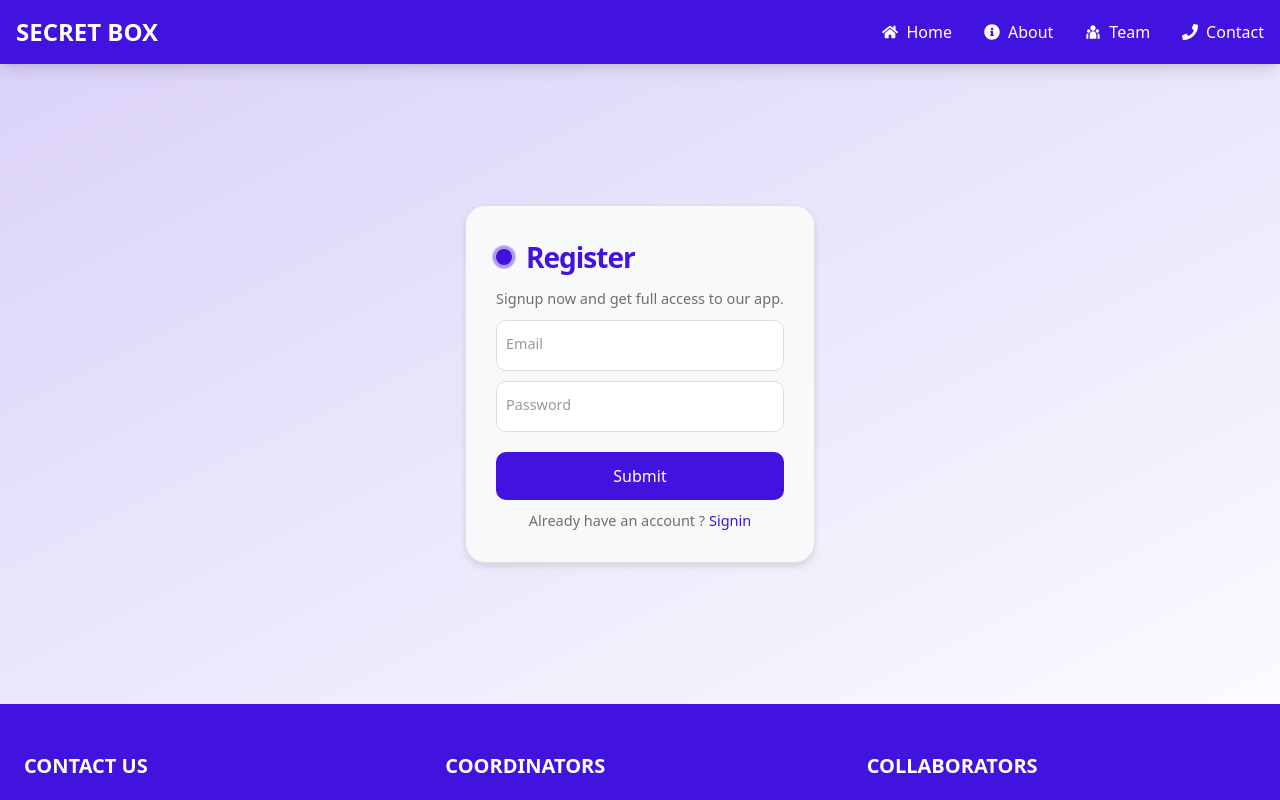
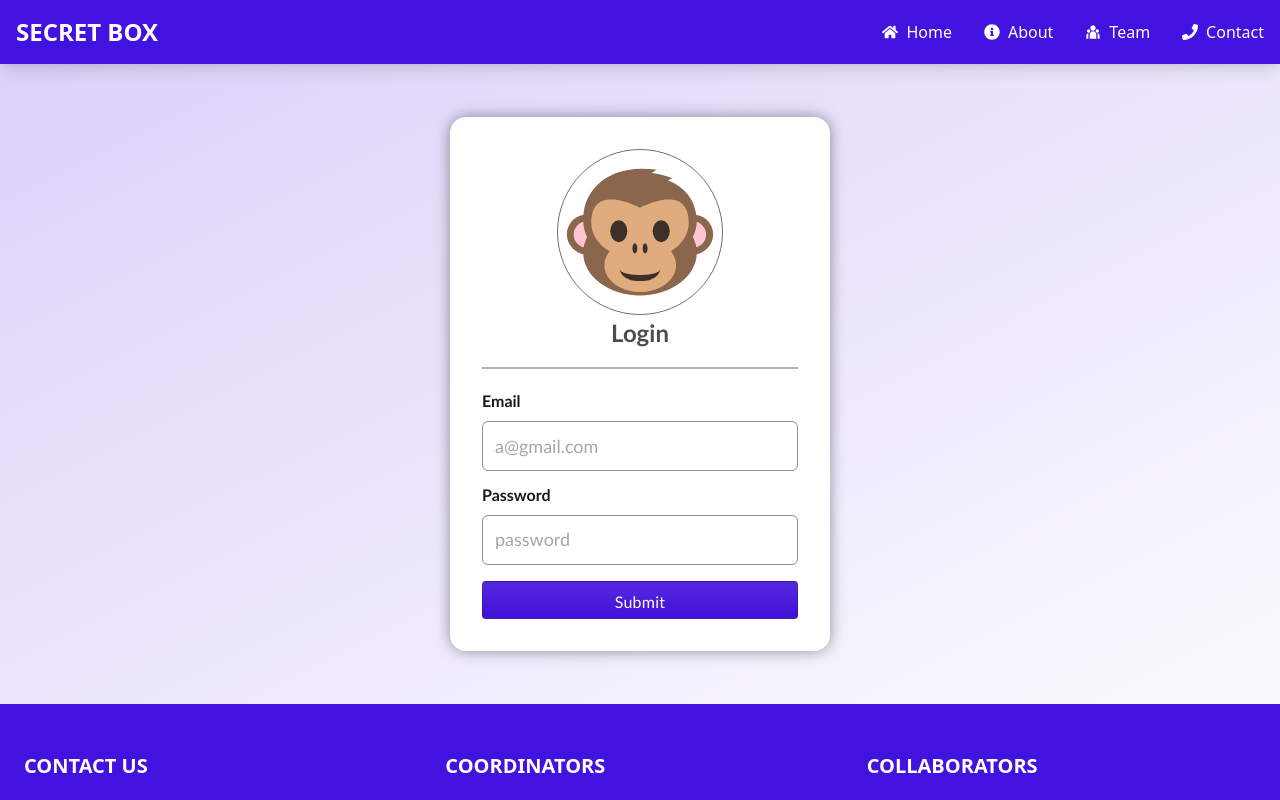
Before and after one commit to AadiJainTikamgarh/Secret-Box, a Next.js app: page /signup2 in a window 1280 px wide. Shown: the top 800 px of the page. Built offline with nearby package versions, Linux system fonts and the light colour scheme.

Commit message:
Fixing sign up form

```diff
--- a/src/app/signup2/page.jsx
+++ b/src/app/signup2/page.jsx
@@ -2,13 +2,14 @@ import React from 'react'
 import Form from '@/Components/Form'
 import Header from '@/Components/Header'
 import Footer from '@/Components/Footer'
+import LoginForm from '@/Components/LoginForm'
 
 const page = () => {
   return (
     <div className='min-h-screen'>
      <Header/>
     <div className='flex flex-col justify-center items-center px-4 py-10 bg-gradient-to-br from-[#4212de30] to-[#4212de05] min-h-[80vh]'>
-      <Form/>
+      <LoginForm/>
     </div>
     <Footer/>
     </div>
```
